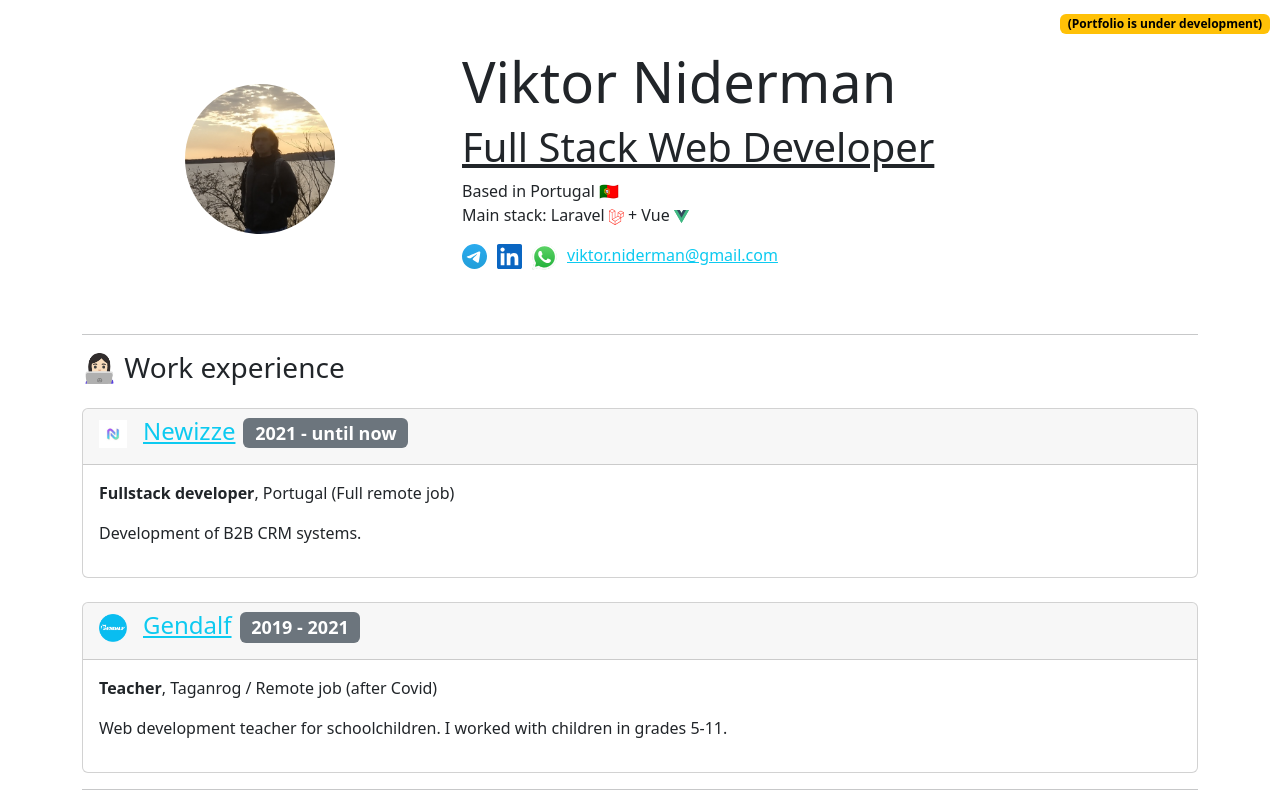
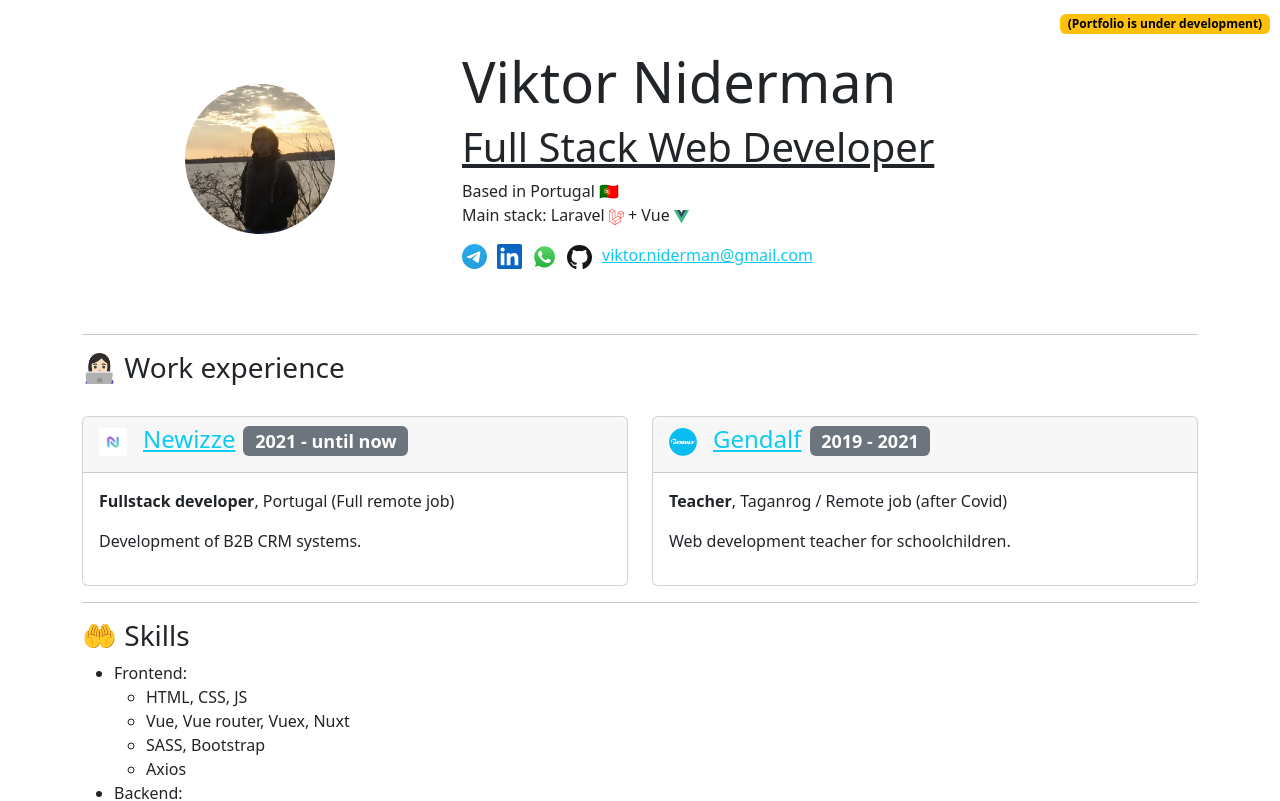
Before and after one commit to viktor-niderman/portfolio, a Vue app: page / in a window 1280 px wide. Shown: the top 801 px of the page. Built offline with nearby package versions, Linux system fonts and the light colour scheme.

Commit message:
add info

```diff
--- a/src/components/ContactInfo.vue
+++ b/src/components/ContactInfo.vue
@@ -25,6 +25,9 @@
           <a href="https://wa.me/79001204757" target="_blank">
             <img src="@/assets/icons/whatsapp.svg" alt="">
           </a>
+          <a href="https://github.com/Zeref95" target="_blank">
+            <img src="@/assets/icons/github.svg" alt="">
+          </a>
           <a href="mailto:viktor.niderman@gmail.com" target="_blank" class="text-info">viktor.niderman@gmail.com</a><br>
         </div>
       </div>
--- a/src/components/WorkExperience.vue
+++ b/src/components/WorkExperience.vue
@@ -18,7 +18,7 @@
     'date': '2019 - 2021',
     'post': 'Teacher',
     'city': 'Taganrog / Remote job (after Covid)',
-    'text': 'Web development teacher for schoolchildren. I worked with children in grades 5-11.',
+    'text': 'Web development teacher for schoolchildren.',
   }
 ]
 </script>
@@ -26,7 +26,9 @@
 <template>
   <div>
     <h3>👩🏻‍💻 Work experience</h3>
-    <div v-for="job in jobs" class="card mt-4">
+    <div class="row">
+      <div v-for="job in jobs" class="col-12 col-lg-6">
+        <div class="card mt-4">
           <div class="card-header">
             <h4>
               <img :src="job.icon" width="28" class="me-3">
@@ -42,6 +44,9 @@
           </div>
         </div>
       </div>
+
+    </div>
+  </div>
 </template>
 
 <style scoped>
```
Also changed, not shown: src/assets/icons/github.svg (added). Lines whose indentation alone changed are shown as unchanged.
